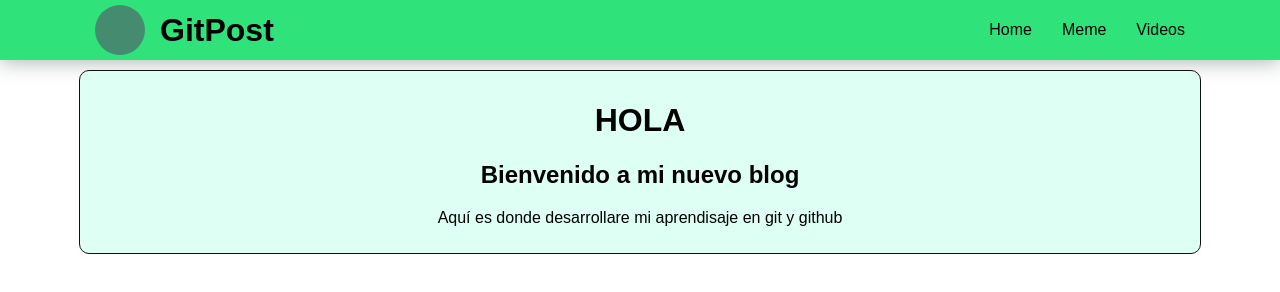
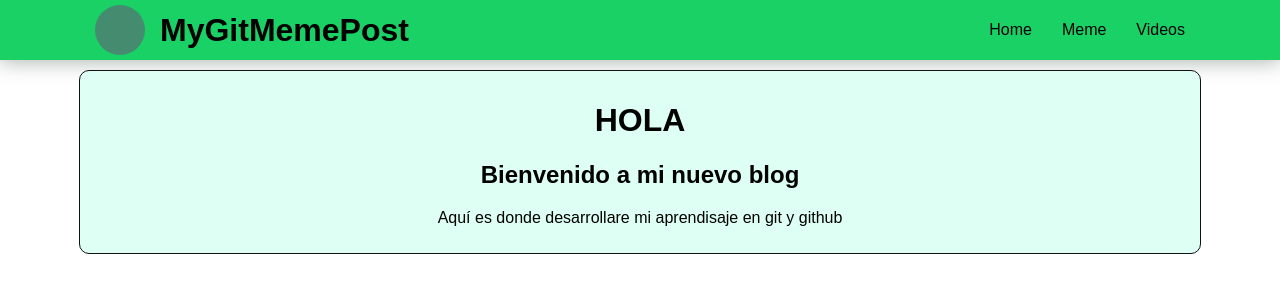
Before and after one commit to Adrigondo-Bachellor/Course-Platzi-Git-and-GitHub, a plain HTML site: page index.html in a window 1280 px wide. Drawn offline with Linux system fonts and the light colour scheme.

Commit message:
Se modifico el color del header y el titulo

```diff
--- a/index.html
+++ b/index.html
@@ -13,7 +13,7 @@
                 <div class="image">
 
                 </div>
-                <h1>GitPost</h1>
+                <h1>MyGitMemePost</h1>
             </div>
             <div class="navbar">
                 <ul>
--- a/style.css
+++ b/style.css
@@ -9,7 +9,7 @@ body{
     display: flex;
     justify-content: space-between;
     align-items: center;
-    background-color: #2fe27a;
+    background-color: #1ad166;
     box-shadow: 0px 2px 20px 0px #5c706280;
 }
 .brand{
```
